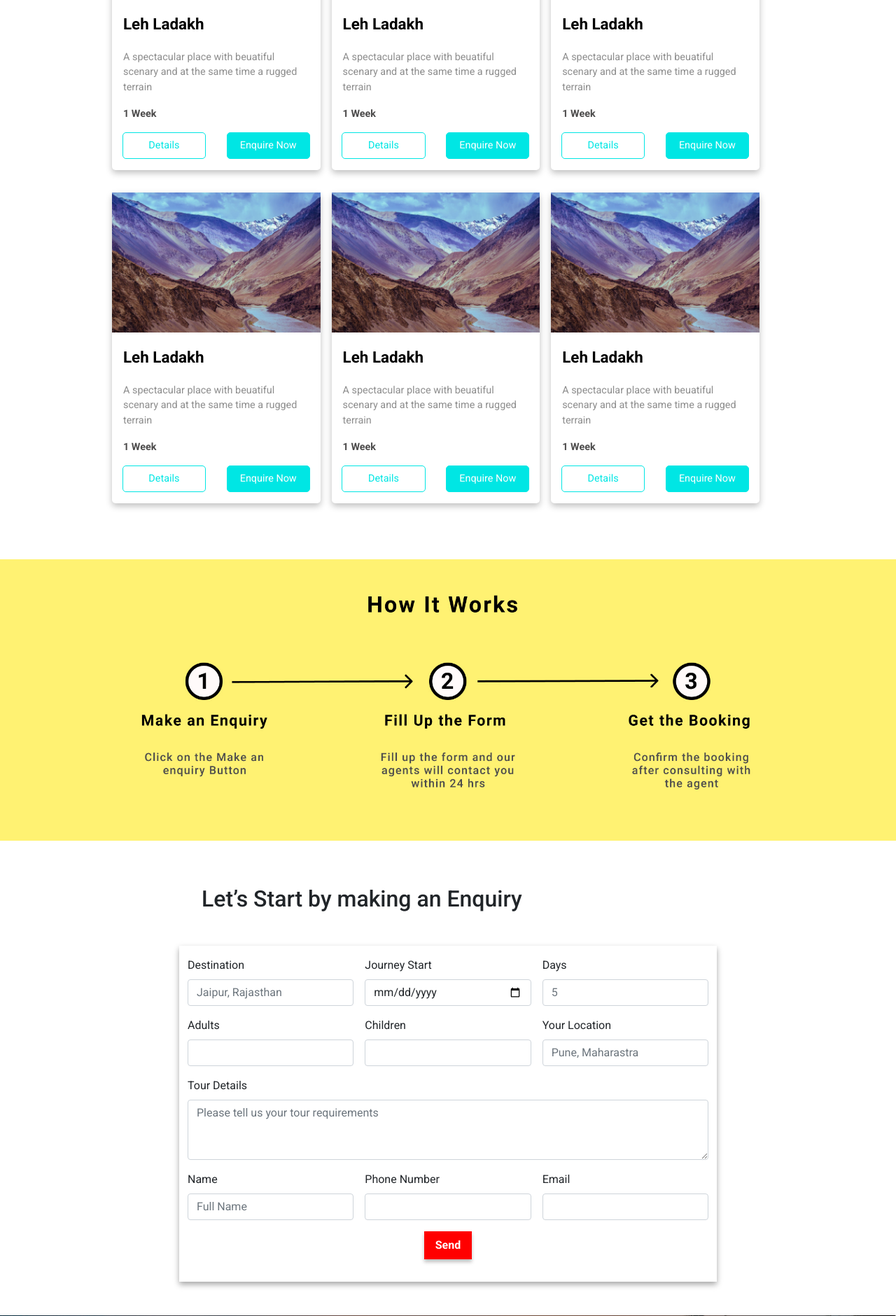
After one commit to darshanbajania/lakshmi_travels, a Django app: page /tour_packages/ in a window 1280 px wide. The commit adds this page. Shown: the part 3072-4952 px from the top of the page at 70% size. Run offline with Django 3.2, Linux system fonts and the light colour scheme.

Commit message:
tour packages ui done

```diff
--- /dev/null
+++ b/lakshmi_travels/static/css/tour_packages.css
@@ -0,0 +1,270 @@
+@import url('https://fonts.googleapis.com/css2?family=Comfortaa:wght@300;400;500;700&family=Roboto:wght@100;400;500;700;900&display=swap');
+
+
+*, *::before, *::after{
+    box-sizing: border-box;
+}
+
+:root{
+
+    /* colors */
+    --clr-white:white;
+    --clr-light:#8D8D8D;
+    --clr-medium:#4D4C4C;
+    --clr-dark:black;
+    --clr-cta:#FF0000;
+    --clr-book: #00E6E4;
+
+    --ft-content: 'Roboto', sans-serif;
+
+
+}
+
+.tp-hero-section{
+    position: relative;
+    margin: 0;
+    padding: 0;
+    height: fit-content;
+}
+
+.tp-hero-section picture{
+    width: 100%;
+
+}
+
+.tp-hero-section .text-content{
+    position: absolute;
+    top: 0;
+    left: 0;
+    width: 100%;
+    height: 100%;
+    font-family: 'Roboto', sans-serif;
+    padding: 1em 2em;
+
+}
+
+.tp-hero-section .text-content h1{
+    font-size: 2rem;
+    color: white;
+    margin-top: 1em;
+    font-weight: 900;
+
+}
+
+.tp-hero-section .text-content p{
+    font-size: .8rem;
+    color: white;
+    margin-top: 2em;
+    font-weight: 300;
+    line-height: 16px;
+    width: 80%;
+
+}
+
+.tp-hero-section .text-content span{
+    font-weight: 500;
+}
+
+.tp-hero-section .text-content a{
+    background-color: var(--clr-cta);
+    text-decoration: none;
+    color: white;
+    padding: .5em 1em;
+    font-size: 1.2rem;
+    font-weight: 700;
+    box-shadow:0 4px 5px rgba(0, 0, 0, .25);
+    transition: 150ms ease-in;
+    margin-top: 1.5em;
+    display: inline-block;
+}
+
+.tp-hero-section .text-content a:hover{
+    background-color: #D10000;
+    box-shadow: 0 4px 10px rgba(0, 0, 0, .25);
+}
+
+
+@media screen and (min-width:60em) {
+    .tp-hero-section .text-content {
+        width: 60%;
+        left: 20%;
+        padding: 0;
+    }
+
+    .tp-hero-section .text-content h1{
+        font-size: 3rem;
+        margin-top: 1.5em;
+    }
+
+    .tp-hero-section .text-content p{
+        font-size: 1rem;
+        font-weight: 400;
+        width: 50%;
+        line-height: 22px;
+    }
+    .tp-hero-section .text-content a{
+        font-size: 1.2rem;
+    }
+}
+
+.wonderful-journey{
+    margin: 5em 0;
+}
+
+
+.other-destinations{
+    margin-bottom: 4em;
+}
+
+.other-destinations h1{
+    text-align: center;
+    font-size: 1.8rem;
+
+}
+
+
+.how-it-works{
+    margin-bottom: 4em;
+}
+
+
+.booking-form {
+    margin: 4em 1em;
+}
+
+.booking-form h1{
+    font-size: 2rem;
+    margin: 2em 0;
+    padding-left: 1em
+}
+
+.booking-form .container{
+    box-shadow: 0 4px 8px rgba(0, 0, 0, .35);
+
+}
+
+.booking-form .container button{
+    display: block;
+    margin:0 auto;
+
+    background-color: var(--clr-cta);
+    color: white;
+    padding: .5em 1em;
+    font-size: 1rem;
+    font-weight: 700;
+    box-shadow:0 4px 5px rgba(0, 0, 0, .25);
+    transition: 150ms ease-in;
+    border: none;
+    margin-bottom: 2em;
+}
+
+.booking-form .container button:hover{
+    background-color: #D10000;
+    box-shadow: 0 4px 10px rgba(0, 0, 0, .25);
+}
+
+@media screen and (min-width:60em) {
+    .booking-form {
+        width: 60%;
+        margin: 1em auto;
+    }
+
+    .booking-form h1{
+        font-size: 2rem;
+        margin: 2em 0;
+    }
+
+
+}
+
+
+.end-banner{
+    position: relative;
+    margin: 3em 0;
+    padding: 0;
+    height: fit-content;
+    width: 100%;
+}
+
+.end-banner picture{
+    width: 100%;
+
+}
+
+.end-banner .text-content{
+    position: absolute;
+    top: 0;
+    left: 0;
+    width: 100%;
+    height: 100%;
+    font-family: 'Roboto', sans-serif;
+    padding: 1em 1.5em;
+
+}
+
+.end-banner .text-content h1{
+    font-size: 2rem;
+    color: white;
+    margin-top: .5em;
+    font-weight: 900;
+    text-transform: uppercase;
+
+}
+
+.end-banner .text-content p{
+    font-size: 1.4rem;
+    color: white;
+    margin-top: 1em;
+    font-weight: 400;
+    line-height: 20px;
+    width: 80%;
+
+}
+
+.end-banner .text-content span{
+    font-weight: 500;
+}
+
+.end-banner .text-content a{
+    background-color: var(--clr-cta);
+    text-decoration: none;
+    color: white;
+    padding: .5em 1em;
+    font-size: 1.2rem;
+    font-weight: 700;
+    box-shadow:0 4px 5px rgba(0, 0, 0, .25);
+    transition: 150ms ease-in;
+    margin-top: 1em;
+    display: inline-block;
+}
+
+.end-banner .text-content a:hover{
+    background-color: #D10000;
+    box-shadow: 0 4px 10px rgba(0, 0, 0, .25);
+}
+
+
+@media screen and (min-width:60em) {
+    .end-banner .text-content {
+        width: 60%;
+        left: 20%;
+        padding: 0;
+        text-align: center;
+    }
+
+    .end-banner .text-content h1{
+        font-size: 2.5rem;
+        margin-top: 2em;
+    }
+
+    .end-banner .text-content p{
+        font-size: 1.1rem;
+        font-weight: 500;
+        width: 100%;
+        line-height: 22px;
+        text-transform: uppercase;
+    }
+    .end-banner .text-content a{
+        font-size: 1.2rem;
+    }
+}
--- /dev/null
+++ b/lakshmi_travels/templates/lakshmi_travels/tour_packages.html
@@ -0,0 +1,331 @@
+{% load static %}
+
+<!DOCTYPE html>
+<html lang="en">
+
+<head>
+    <meta charset="UTF-8">
+    <meta http-equiv="X-UA-Compatible" content="IE=edge">
+    <meta name="viewport" content="width=device-width, initial-scale=1.0">
+    <link href="https://cdn.jsdelivr.net/npm/bootstrap@5.1.0/dist/css/bootstrap.min.css" rel="stylesheet"
+        integrity="sha384-KyZXEAg3QhqLMpG8r+8fhAXLRk2vvoC2f3B09zVXn8CA5QIVfZOJ3BCsw2P0p/We" crossorigin="anonymous">
+    <link rel="stylesheet" href="{% static 'css/index.css' %}" type="text/css" media="screen">
+
+    <link rel="stylesheet" href="{% static 'css/tour_packages.css' %}" type="text/css" media="screen">
+
+
+    <link rel="stylesheet" href="https://cdnjs.cloudflare.com/ajax/libs/font-awesome/4.7.0/css/font-awesome.min.css">
+
+    <title>Tour Packages</title>
+</head>
+
+<body>
+    <header>
+        <div class="home_image">
+            <a href="{% url 'lakshmi_travels:home_view' %}"><img src="{% static 'images/home_page/main_logo.jpeg' %}"
+                    alt="Lakshmi Travels Logo"></a>
+        </div>
+
+        <label for="nav-toggler"><i class="fa fa-navicon"></i></label>
+        <input type="checkbox" id="nav-toggler" class="nav-toggler">
+
+        <nav>
+            <ul>
+                <li> <a href="#main-business-section">Car Rental</a> </li>
+                <li> <a href="#hero">Weekly Trip</a> </li>
+                <li> <a href="{% url 'lakshmi_travels:tour_packages' %}">Tour Packages</a> </li>
+                <li> <a class="nav-cta" href="">Enquiry Now</a> </li>
+            </ul>
+        </nav>
+
+    </header>
+    <section>
+        <div class="tp-hero-section">
+
+            <picture>
+                <source media="(max-width: 799px)" srcset="{% static 'images/tour_packages/hero-back-mobile.jpg' %}">
+                <source media="(min-width: 60em)" srcset="{% static 'images/tour_packages/hero-back-desktop.jpg' %}">
+                <img src="{% static 'images/tour_packages/hero-back-desktop.jpg' %}"
+                    alt="Chris standing up holding his daughter Elva">
+            </picture>
+            <div class="text-content">
+                <h1>Tour Packages</h1>
+                <p>We provide travel services all over India. With <span>LAKSHMI TRAVELS</span> you are sure to get true
+                    value for
+                    the money spent on your holidays. Our travel advisors ensure for best deals followed by high service
+                    standard
+                </p>
+
+                <a href="">Make an enquiry Now</a>
+            </div>
+        </div>
+    </section>
+
+
+    <section>
+        <div class="tour-packages-section">
+            <h2>We also provide various Tour Packages</h2>
+            <div class="tour-packages-list">
+                <div class="tour-package-card">
+                    <img src="{% static 'images/home_page/Ladakh_tour.png' %}" alt="">
+                    <h2>Leh Ladakh</h2>
+                    <p>A spectacular place with beuatiful scenary and at the same time a rugged terrain</p>
+                    <p class="time">1 Week</p>
+
+                    <div class="button-bar">
+                        <a href="" class="details">Details</a>
+                        <a href="" class="enquire_now">Enquire Now</a>
+                    </div>
+                </div>
+                <div class="tour-package-card">
+                    <img src="{% static 'images/home_page/kerela_tour.jpg' %}" alt="">
+                    <h2>Leh Ladakh</h2>
+                    <p>A spectacular place with beuatiful scenary and at the same time a rugged terrain</p>
+                    <p class="time">1 Week</p>
+
+                    <div class="button-bar">
+                        <a href="" class="details">Details</a>
+                        <a href="" class="enquire_now">Enquire Now</a>
+                    </div>
+                </div>
+                <div class="tour-package-card">
+                    <img src="{% static 'images/home_page/manali_tour.jpg' %}" alt="">
+                    <h2>Leh Ladakh</h2>
+                    <p>A spectacular place with beuatiful scenary and at the same time a rugged terrain</p>
+                    <p class="time">1 Week</p>
+
+                    <div class="button-bar">
+                        <a href="" class="details">Details</a>
+                        <a href="" class="enquire_now">Enquire Now</a>
+                    </div>
+                </div>
+            </div>
+
+        </div>
+    </section>
+
+
+    <section>
+        <div class="wonderful-journey">
+            <picture>
+                <source media="(max-width: 799px)"
+                    srcset="{% static 'images/tour_packages/wonderful-journey-mobile.jpg' %}">
+                <source media="(min-width: 60em)"
+                    srcset="{% static 'images/tour_packages/wonderful-journey-desktop.jpg' %}">
+                <img src="{% static 'images/tour_packages/wonderful-journey-desktop.jpg' %}"
+                    alt="Chris standing up holding his daughter Elva">
+            </picture>
+            <div>
+                <h1></h1>
+            </div>
+        </div>
+    </section>
+
+    <section>
+        <div class="other-destinations">
+            <h1>Check Out These Destinations</h1>
+            <div class="tour-packages-section">
+                <div class="tour-packages-list">
+                    <div class="tour-package-card">
+                        <img src="{% static 'images/home_page/Ladakh_tour.png' %}" alt="">
+                        <h2>Leh Ladakh</h2>
+                        <p>A spectacular place with beuatiful scenary and at the same time a rugged terrain</p>
+                        <p class="time">1 Week</p>
+
+                        <div class="button-bar">
+                            <a href="" class="details">Details</a>
+                            <a href="" class="enquire_now">Enquire Now</a>
+                        </div>
+                    </div>
+                    <div class="tour-package-card">
+                        <img src="{% static 'images/home_page/kerela_tour.jpg' %}" alt="">
+                        <h2>Leh Ladakh</h2>
+                        <p>A spectacular place with beuatiful scenary and at the same time a rugged terrain</p>
+                        <p class="time">1 Week</p>
+
+                        <div class="button-bar">
+                            <a href="" class="details">Details</a>
+                            <a href="" class="enquire_now">Enquire Now</a>
+                        </div>
+                    </div>
+                    <div class="tour-package-card">
+                        <img src="{% static 'images/home_page/manali_tour.jpg' %}" alt="">
+                        <h2>Leh Ladakh</h2>
+                        <p>A spectacular place with beuatiful scenary and at the same time a rugged terrain</p>
+                        <p class="time">1 Week</p>
+
+                        <div class="button-bar">
+                            <a href="" class="details">Details</a>
+                            <a href="" class="enquire_now">Enquire Now</a>
+                        </div>
+                    </div>
+                    <div class="tour-package-card">
+                        <img src="{% static 'images/home_page/Ladakh_tour.png' %}" alt="">
+                        <h2>Leh Ladakh</h2>
+                        <p>A spectacular place with beuatiful scenary and at the same time a rugged terrain</p>
+                        <p class="time">1 Week</p>
+
+                        <div class="button-bar">
+                            <a href="" class="details">Details</a>
+                            <a href="" class="enquire_now">Enquire Now</a>
+                        </div>
+                    </div>
+                    <div class="tour-package-card">
+                        <img src="{% static 'images/home_page/Ladakh_tour.png' %}" alt="">
+                        <h2>Leh Ladakh</h2>
+                        <p>A spectacular place with beuatiful scenary and at the same time a rugged terrain</p>
+                        <p class="time">1 Week</p>
+
+                        <div class="button-bar">
+                            <a href="" class="details">Details</a>
+                            <a href="" class="enquire_now">Enquire Now</a>
+                        </div>
+                    </div>
+                    <div class="tour-package-card">
+                        <img src="{% static 'images/home_page/Ladakh_tour.png' %}" alt="">
+                        <h2>Leh Ladakh</h2>
+                        <p>A spectacular place with beuatiful scenary and at the same time a rugged terrain</p>
+                        <p class="time">1 Week</p>
+
+                        <div class="button-bar">
+                            <a href="" class="details">Details</a>
+                            <a href="" class="enquire_now">Enquire Now</a>
+                        </div>
+                    </div>
+                </div>
+                <!-- <a class="tour-packages-link" href="">See more></a> -->
+
+            </div>
+
+        </div>
+    </section>
+    <section>
+        <div class="how-it-works">
+            <picture>
+                <source media="(max-width: 799px)" srcset="{% static 'images/tour_packages/how-it-works-mobile.jpg' %}">
+                <source media="(min-width: 60em)" srcset="{% static 'images/tour_packages/how-it-works-desktop.jpg' %}">
+                <img src="{% static 'images/tour_packages/how-it-works-desktop.jpg' %}"
+                    alt="Chris standing up holding his daughter Elva">
+            </picture>
+        </div>
+
+    </section>
+    <section>
+        <div class="booking-form">
+            <h1>Let’s Start by making an Enquiry </h1>
+            <div class=" container">
+                <form class="row g-3">
+                    <div class="col-md-4">
+                        <label for="inputdestination" class="form-label">Destination</label>
+                        <input type="text" class="form-control" id="inputdestination" placeholder="Jaipur, Rajasthan">
+                    </div>
+                    <div class="col-md-4">
+                        <label for="inputstartdate" class="form-label">Journey Start</label>
+                        <input type="date" class="form-control" id="inputstartdate">
+                    </div>
+                    <div class="col-md-4">
+                        <label for="inputdays" class="form-label">Days</label>
+                        <input type="number" class="form-control" id="inputdays" placeholder="5">
+                    </div>
+                    <div class="col-md-4">
+                        <label for="inputadults" class="form-label">Adults</label>
+                        <input type="number" class="form-control" id="inputadults" placeholder="">
+                    </div>
+                    <div class="col-md-4">
+                        <label for="inputchildren" class="form-label">Children</label>
+                        <input type="number" class="form-control" id="inputchildren" placeholder="">
+                    </div>
+
+                    <div class="col-md-4">
+                        <label for="inputAddress" class="form-label">Your Location</label>
+                        <input type="text" class="form-control" id="inputAddress" placeholder="Pune, Maharastra">
+                    </div>
+                    <div class="col-12">
+                        <label for="exampleFormControlTextarea1" class="form-label">Tour Details</label>
+                        <textarea class="form-control" id="exampleFormControlTextarea1" rows="3"
+                            placeholder="Please tell us your tour requirements"></textarea>
+                    </div>
+
+                    <div class="col-md-4">
+                        <label for="inputname" class="form-label">Name</label>
+                        <input type="text" class="form-control" id="inputname" placeholder="Full Name">
+                    </div>
+                    <div class="col-md-4">
+                        <label for="inputphone" class="form-label">Phone Number</label>
+                        <input type="number" class="form-control" id="inputphone">
+                    </div>
+                    <div class="col-md-4">
+                        <label for="inputEmail4" class="form-label">Email</label>
+                        <input type="email" class="form-control" id="inputEmail4">
+                    </div>
+
+                    <div class="col-12">
+                        <button type="submit" class="">Send</button>
+                    </div>
+                </form>
+            </div>
+        </div>
+
+    </section>
+    <section>
+        <div class="end-banner">
+            <picture>
+                <source media="(max-width: 799px)"
+                    srcset="{% static 'images/tour_packages/banner-waiting-for-mobile.jpg' %}">
+                <source media="(min-width: 60em)"
+                    srcset="{% static 'images/tour_packages/banner-waiting-for-desktop.jpg' %}">
+                <img src="{% static 'images/tour_packages/banner-waiting-for-mobile.jpg' %}"
+                    alt="Chris standing up holding his daughter Elva">
+            </picture>
+
+
+            <div class="text-content">
+                <h1>So what are you waiting for ?</h1>
+                <p>get started with your journey with us today</p>
+
+                <a href="">ENQUIRE NOW</a>
+            </div>
+        </div>
+
+    </section>
+    <footer>
+        <div class="">
+            <img class="logo-img" src="{% static 'images/home_page/main_logo.jpeg' %}" alt="">
+            <p> &#9743; 9972457774 <br> 7356213451</p>
+        </div>
+
+        <div>
+            <h3>Site Map</h3>
+            <ul>
+                <li><a href=""> Home</a></li>
+                <li> <a href="">About Us</a> </li>
+                <li><a href="">Enquiry</a> </li>
+                <li><a href="">Tour Packages</a> </li>
+                <li><a href="">Contact Us</a></li>
+
+
+            </ul>
+        </div>
+        <div>
+            <h3>Others</h3>
+            <ul>
+                <li><a href="">Popular Tours</a> </li>
+                <li><a href="">All Tours</a> </li>
+                <li><a href="">Featured</a> </li>
+                <li><a href="">Prices</a></li>
+                <li><a href="">FAQ’s</a> </li>
+
+
+            </ul>
+        </div>
+    </footer>
+
+
+
+</body>
+
+<script src="https://cdn.jsdelivr.net/npm/bootstrap@5.1.0/dist/js/bootstrap.bundle.min.js"
+    integrity="sha384-U1DAWAznBHeqEIlVSCgzq+c9gqGAJn5c/t99JyeKa9xxaYpSvHU5awsuZVVFIhvj"
+    crossorigin="anonymous"></script>
+
+</html>
--- a/lakshmi_travels/urls.py
+++ b/lakshmi_travels/urls.py
@@ -1,8 +1,19 @@
 from django.urls import path
+from django.conf import settings
+from django.conf.urls.static import static
+from . import views
+from django.contrib.auth.views import LoginView,LogoutView
 
-from . import views
+
+
+app_name = 'lakshmi_travels'
+
 
 urlpatterns = [
     path('', views.Home, name='home_view'),
+    path('tour_packages/', views.TourPackagesView, name='tour_packages'),
 
-]
+]+ static(settings.MEDIA_URL, document_root=settings.MEDIA_ROOT)
+
+
+urlpatterns += static(settings.STATIC_URL, document_root=settings.STATIC_ROOT)
--- a/lakshmi_travels/views.py
+++ b/lakshmi_travels/views.py
@@ -6,3 +6,6 @@ from django.shortcuts import render, redirect
 
 def Home(request):
     return render(request, 'lakshmi_travels/index.html')
+
+def TourPackagesView(request):
+    return render(request, 'lakshmi_travels/tour_packages.html')
```
Also changed, not shown: lakshmi_travels/templates/lakshmi_travels/index.html (+8 -9 lines), lakshmi_travels/static/css/base.css (added), lakshmi_travels/static/images/tour_packages/banner-waiting-for-desktop.jpg (added), lakshmi_travels/static/images/tour_packages/banner-waiting-for-mobile.jpg (added), lakshmi_travels/static/images/tour_packages/hero-back-mobile.jpg (added), lakshmi_travels/static/images/tour_packages/hero-back.jpg (added), lakshmi_travels/static/images/tour_packages/how-it-works-desktop.jpg (added), lakshmi_travels/static/images/tour_packages/how-it-works-mobile.jpg (added), lakshmi_travels/static/images/tour_packages/wonderful-journey-mobile.jpg (added), lakshmi_travels/templates/lakshmi_travels/base.html (added), 3 other files.
